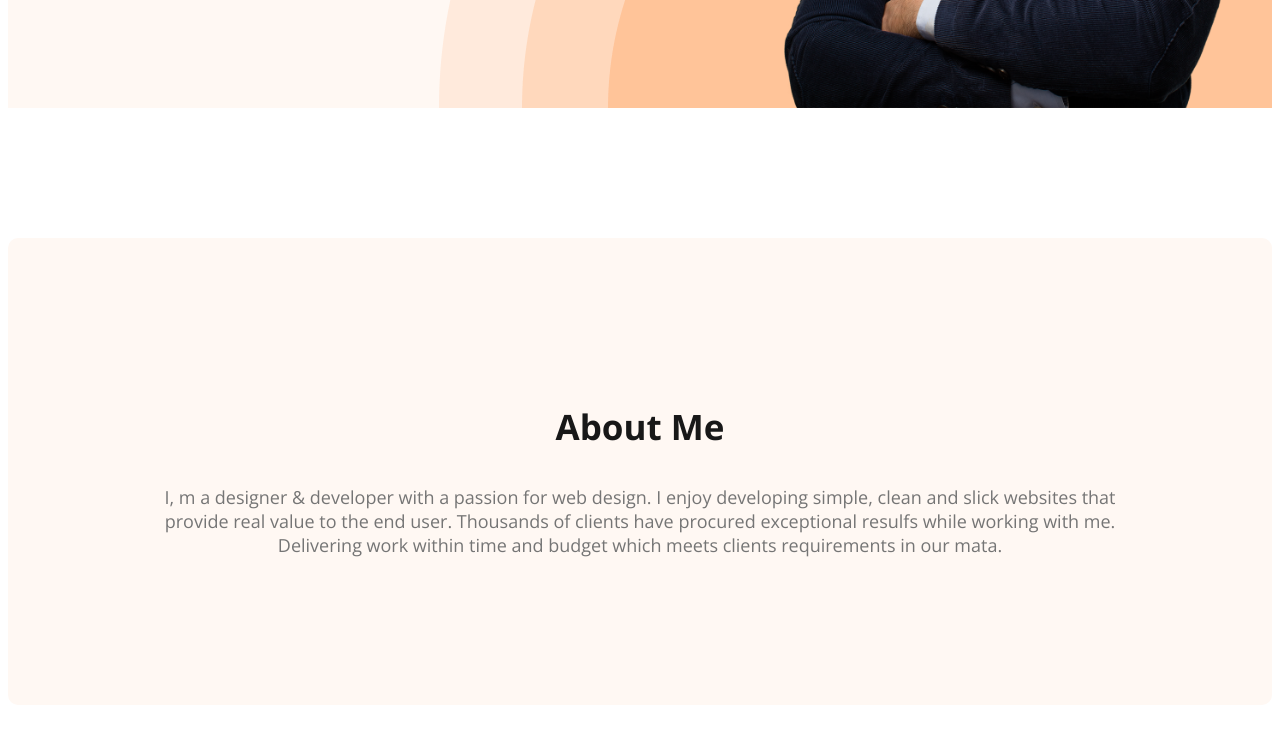
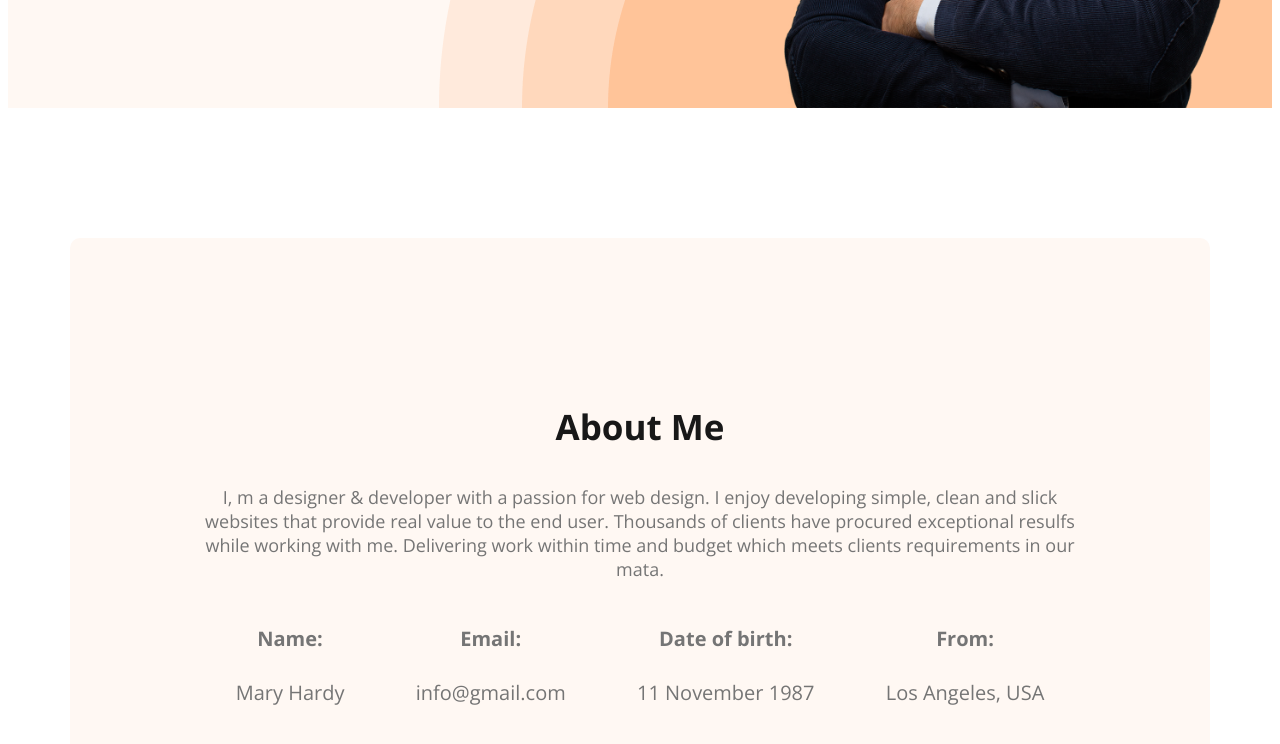
Before and after one commit to Muaz-Khan-Tanim/web-developer-portfolio, a plain HTML site: page index.html in a window 1280 px wide. Shown: the part 660-1404 px from the top of the page. Drawn offline with nearby package versions, Linux system fonts and the light colour scheme.

Commit message:
added about informaton

```diff
--- a/index.html
+++ b/index.html
@@ -38,6 +38,25 @@
         <section class="about">
             <h3 class="section-title">About Me</h3>
             <p class="section-description">I, m a designer & developer with a passion for web design. I enjoy developing simple, clean and slick websites that provide real value to the end user. Thousands of clients have procured exceptional resulfs while working with me. Delivering work within time and budget which meets clients requirements in our mata.</p>
+            <div class="about-info-container">
+                <div class="about-info">
+                    <h4 class="info-title">Name:</h4>
+                    <p class="info-description">Mary Hardy</p>
+                </div>
+                <div class="about-info">
+                    <h4 class="info-title">Email:</h4>
+                    <p class="info-description">info@gmail.com</p>
+                </div>
+                <div class="about-info">
+                    <h4 class="info-title">Date of birth:</h4>
+                    <p class="info-description">11 November 1987</p>
+                </div>
+                <div class="about-info">
+                    <h4 class="info-title">From:</h4>
+                    <p class="info-description">Los Angeles, USA</p>
+                </div>
+            </div>
+
 
         </section>
 
--- a/styles/portfolio.css
+++ b/styles/portfolio.css
@@ -106,6 +106,10 @@ nav a {
 
 
 /* main section styles */
+main {
+    max-width: 1140px;
+    margin: 0px auto;
+}
 
 /* about section styles */
 .about {
@@ -114,3 +118,15 @@ nav a {
     background: #FFF8F3;
     margin: 130px 0px;
 }
+
+.about-info-container {
+    display: flex;
+    justify-content: space-around;
+}
+
+.about-info {
+    color: #757575;
+    text-align: center;
+    font-size: 20px;
+    font-weight: 400;
+}
```
